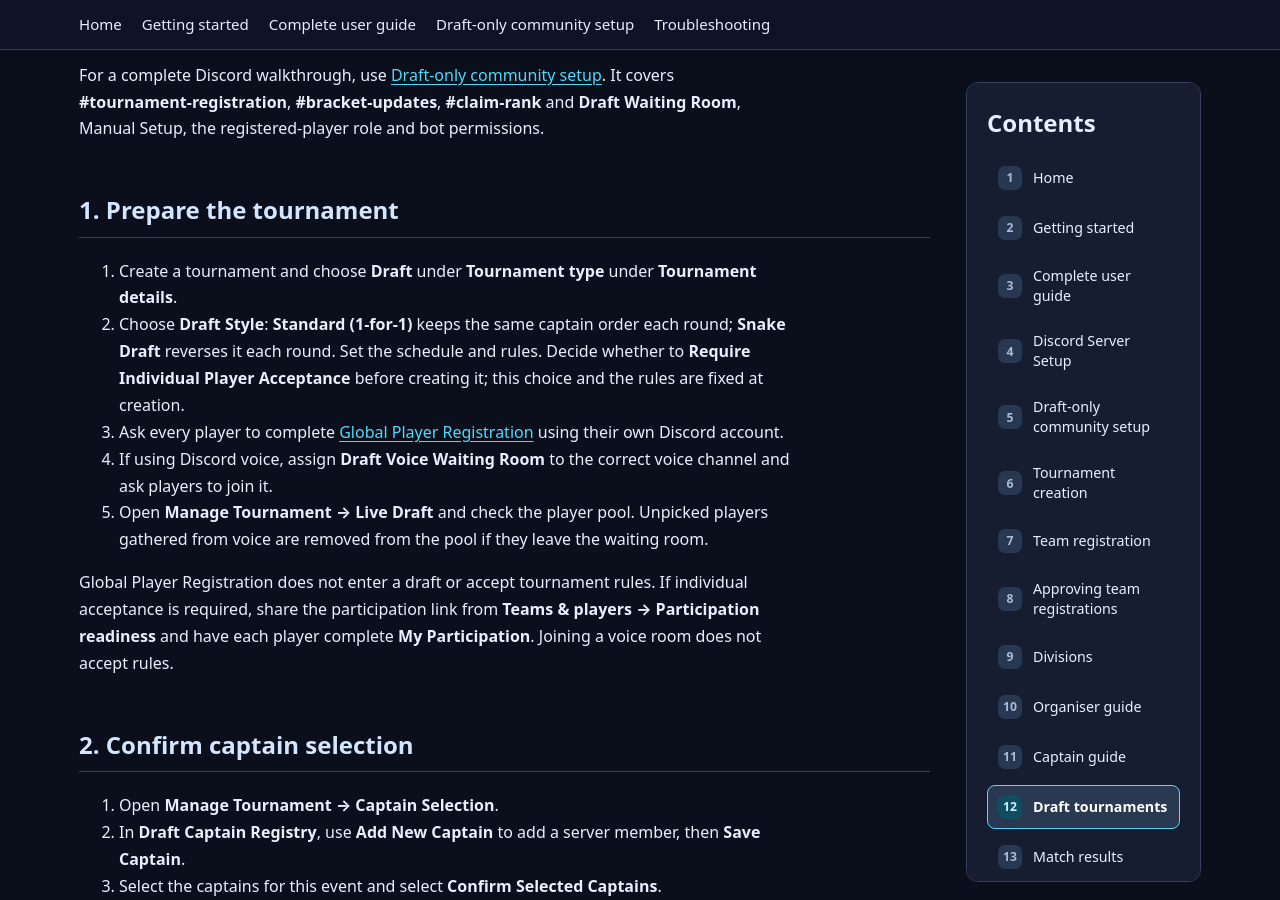
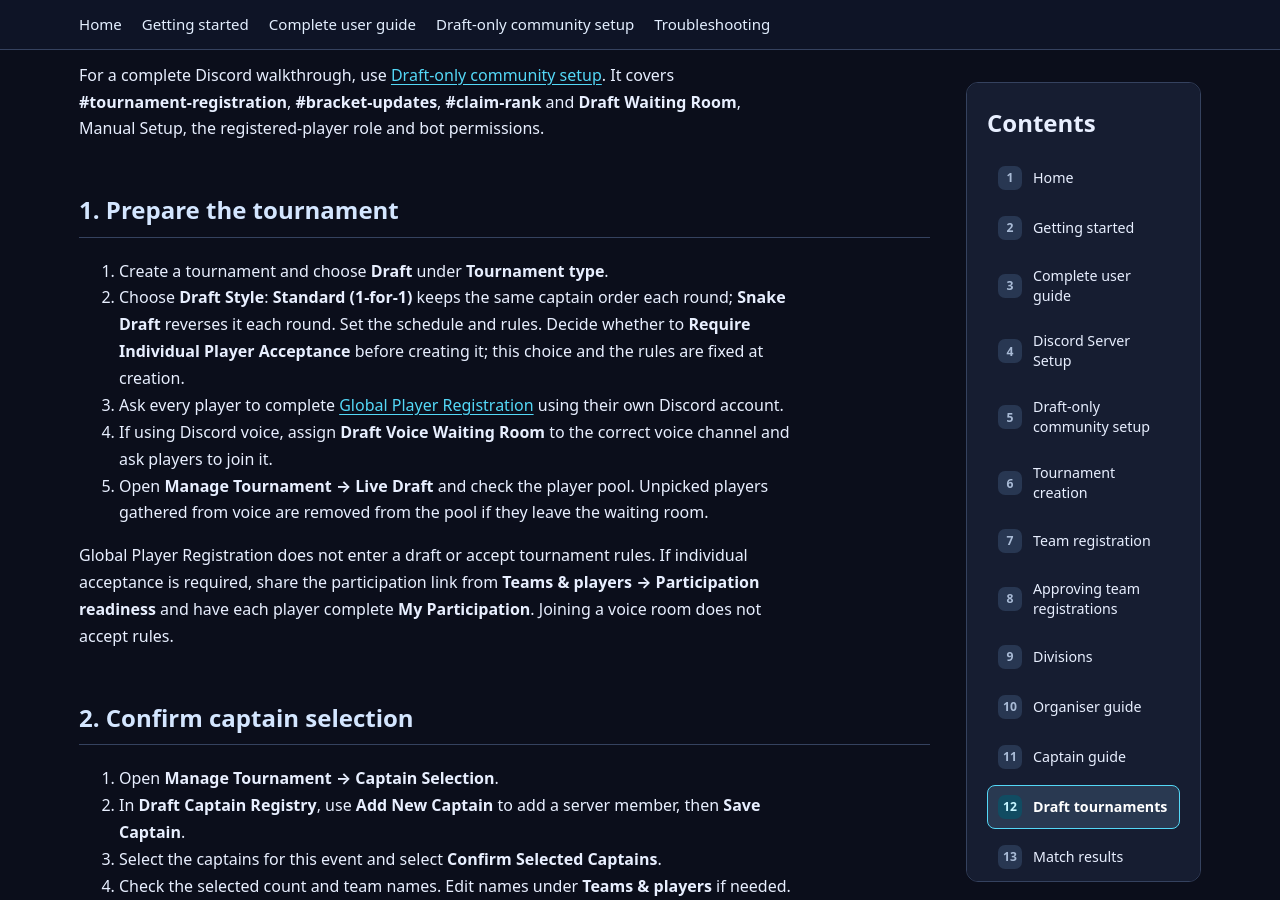
Before and after one commit to dev-dyly/bracket-control-wiki, a Jekyll site: the page built from guides/drafts.md, in a window 1280 px wide and 900 px high, scrolled down 386 px. Built offline with Jekyll 4.4.1, drawn with Linux system fonts in a browser that asks for light colours.

Commit message:
Refresh admin guide examples against the current captain interface

```diff
--- a/guides/drafts.md
+++ b/guides/drafts.md
@@ -11,7 +11,7 @@ For a complete Discord walkthrough, use [Draft-only community setup]({{ '/guides
 
 ## 1. Prepare the tournament
 
-1. Create a tournament and choose **Draft** under **Tournament type** under **Tournament details**.
+1. Create a tournament and choose **Draft** under **Tournament type**.
 2. Choose **Draft Style**: **Standard (1-for-1)** keeps the same captain order each round; **Snake Draft** reverses it each round. Set the schedule and rules. Decide whether to **Require Individual Player Acceptance** before creating it; this choice and the rules are fixed at creation.
 3. Ask every player to complete [Global Player Registration](https://app.devdylnz.com/app/register) using their own Discord account.
 4. If using Discord voice, assign **Draft Voice Waiting Room** to the correct voice channel and ask players to join it.
@@ -37,7 +37,6 @@ The registry can be reused for later tournaments, but captains must be explicitl
 5. Follow the **Draft Style** and **Selection order** shown in Live Draft and the captain dashboard. Each captain chooses one player per turn. The first four chosen players join the captain in the starting five.
 6. Extra picks are optional substitutes. Players needed to complete other starting lineups are reserved. Use **Pass optional picks** when offered.
 7. When drafting finishes, check **Teams & players**. Valid completed lineups are approved automatically; captains do not need manual approval.
-
 
 Organisers can supervise and make a pick for a captain from **Live Draft** when necessary. Captains choose through the website.
 
@@ -89,7 +88,6 @@ Approved roster changes update the same Discord message when automatic updates a
 3. In **Overview**, expand **Ready to start? Bracket controls** and select **LOCK ROSTERS & GENERATE BRACKET**. Confirm after checking the teams.
 4. Use **Discord & publishing → Publish bracket** to post to **#bracket-updates** if wanted.
 5. Captains use **Captain Dashboard** to **Report Win** with one screenshot or scoresheet per game. The opponent confirms or disputes it.
-
 6. Confirmed results and scoresheets publish to the configured **Match Results** channel, such as **#claim-rank**. Claim Rank is the community's channel name, not another feature.
 
 See [Match results]({{ '/guides/match-results/' | relative_url }}) for screenshots, confirmation and corrections.
```
Also changed, not shown: assets/guides/admin-experience/creation-1280.png, assets/guides/admin-experience/creation-390.png, assets/guides/admin-experience/dashboard-1280.png.
